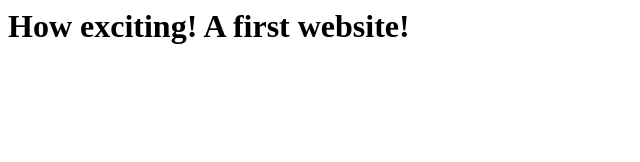
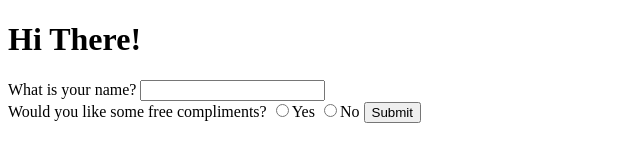
Before and after one commit to imiller88/madlibs, a plain HTML site: page index.html in a window 1280 px wide. Shown: the whole page, without its empty margins (0-640 px from the left). Drawn offline with Linux system fonts and the light colour scheme.

Commit message:
changed to hello page

```diff
--- a/index.html
+++ b/index.html
@@ -1 +1,20 @@
-<h1>How exciting! A first website!</h1>
+<!doctype html>
+<html>
+<head>
+  <title>Hi There!</title>
+</head>
+<body>
+
+<h1>Hi There!</h1>
+
+<form action="/greet">
+  What is your name? <input type="text" name="person">
+      <br>
+    Would you like some free compliments?
+    <input type="radio" name="yesno-compliments" value="yes">Yes
+    <input type="radio" name="yesno-compliments" value="no">No
+  <input type="submit">
+</form>
+
+</body>
+</html>
```
